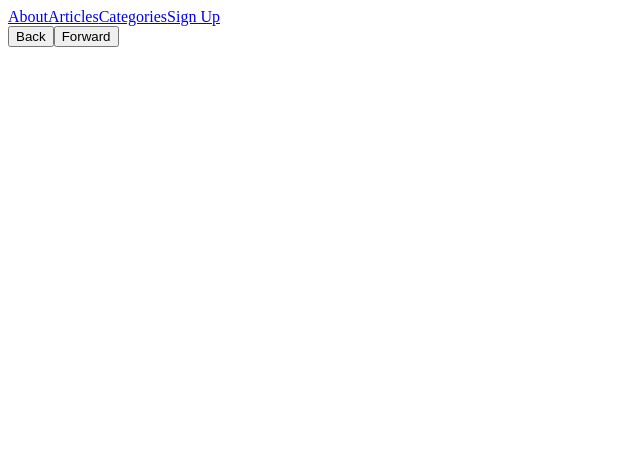
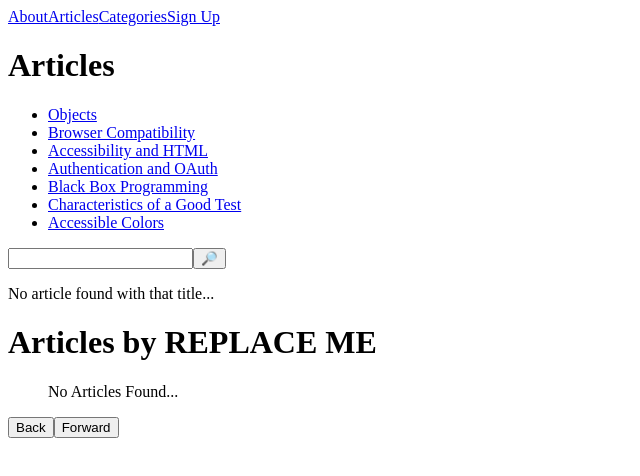
Before and after one commit to Eldon-498/react-router, a React (Create React App) app: page /articles in a window 1280 px wide. Shown: the top 476 px of the page, without its empty margins (0-640 px from the left). Built offline with nearby package versions, Linux system fonts and the light colour scheme; the HTML template or start-up script is replaced by a standard one.

Commit message:
adding route paths

```diff
--- a/src/app/App.js
+++ b/src/app/App.js
@@ -17,7 +17,13 @@ function App() {
     <Router>
       <Header />
       <main>
-        {/* Add Routes here! */}
+        <Route path='/About'> <About /> </Route>
+        <Route path='/sign-up'> <SignUp /> </Route>
+        <Route path='/articles'> <Articles /> </Route>
+        <Route> <Article /> </Route>
+        <Route path='/categories'> <Categories /> </Route>
+        <Route> <Author /> </Route>
+        <Route path='/profile'> <Profile/> </Route>
       </main>
       <Footer />
     </Router>
--- a/src/components/Articles.js
+++ b/src/components/Articles.js
@@ -2,6 +2,7 @@ import React from "react";
 import { useSelector } from "react-redux";
 import { selectArticles, filterArticles } from "../features/articles/articlesSlice";
 import Search from "./Search";
+import {  Link, NavLink } from 'react-router-dom';
 
 // Import Link from React Router
 
@@ -25,9 +26,9 @@ export default function Articles () {
             return (
               <li key={article.slug}>
                 {/* Replace these a tags! */}
-                <a href={`/articles/${article.slug}`}>
+                <NavLink to={`/articles/${article.slug}`}>
                   {article.title}
-                </a>
+                </NavLink>
               </li>
             )
           })
```
